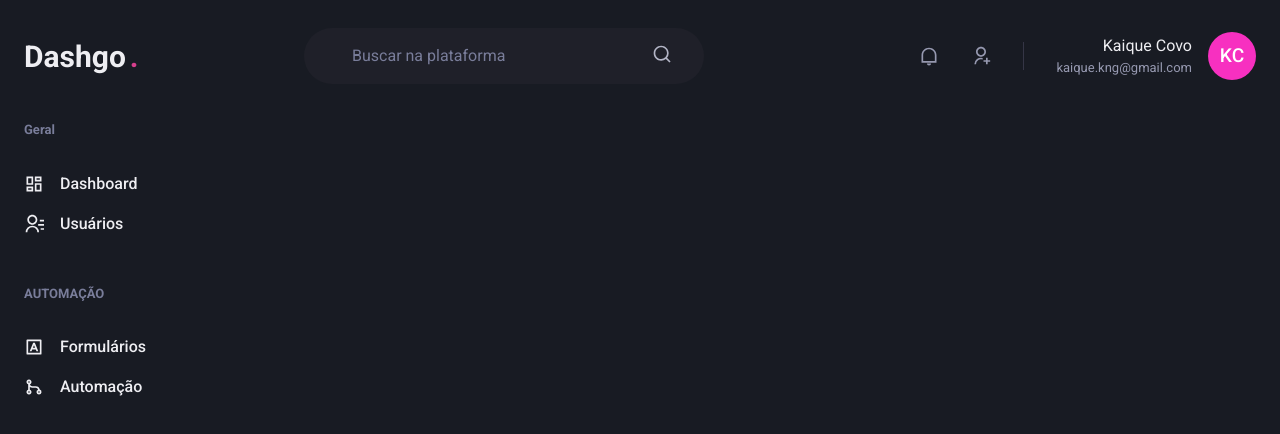
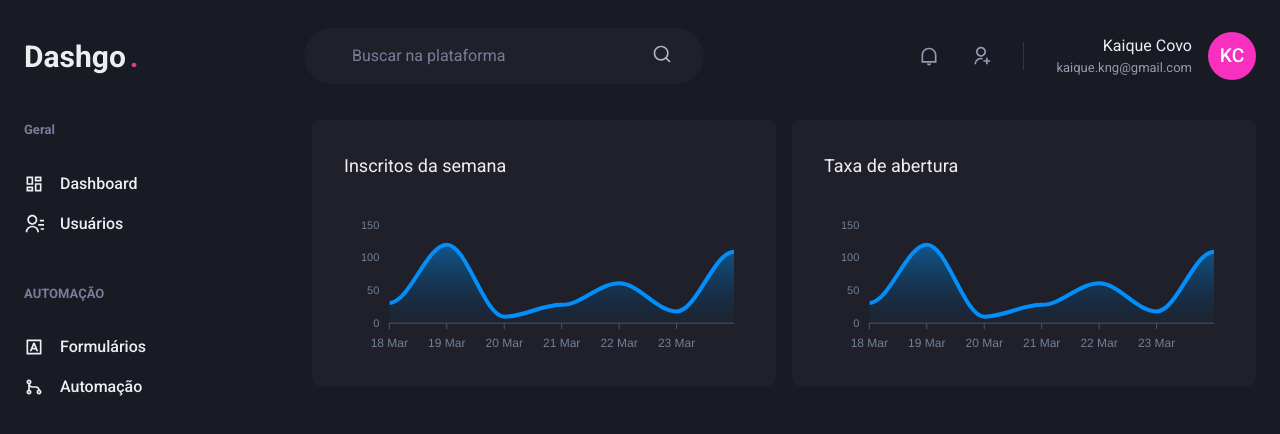
Before and after one commit to KaiqueCovo/dashgo, a Next.js app: page /dashboard in a window 1280 px wide. Shown: the top 434 px of the page. Built offline with nearby package versions, Linux system fonts and the light colour scheme.

Commit message:
feat(package.json/dashboard): add chart

```diff
--- a/package.json
+++ b/package.json
@@ -14,9 +14,11 @@
     "@chakra-ui/react": "^1.8.5",
     "@emotion/react": "^11.8.1",
     "@emotion/styled": "^11.8.1",
+    "apexcharts": "^3.33.1",
     "framer-motion": "^6.2.8",
     "next": "12.1.0",
     "react": "17.0.2",
+    "react-apexcharts": "^1.3.9",
     "react-dom": "17.0.2",
     "react-icons": "^4.3.1"
   },
--- a/src/pages/dashboard.tsx
+++ b/src/pages/dashboard.tsx
@@ -1,7 +1,67 @@
+
 import { Header } from '@/components/Header';
 import { Sidebar } from '@/components/Sidebar';
-import { Flex } from '@chakra-ui/react';
+import { Box, Flex, SimpleGrid, Text, theme } from '@chakra-ui/react';
+import { ApexOptions } from 'apexcharts';
 import type { NextPage } from 'next';
+import dynamic from 'next/dynamic';
+
+const Chart = dynamic(() => import('react-apexcharts'), { ssr: false });
+
+const options: ApexOptions  = {
+  chart: {
+    toolbar: {
+      show: false
+    },
+    zoom: {
+      enabled: false
+    },
+    foreColor: theme.colors.gray[500]
+  },
+  grid: {
+    show: false
+  },
+  dataLabels: {
+    enabled: false
+  },
+  tooltip: {
+    enabled: false,
+  },
+  xaxis: {
+    type: 'datetime',
+    axisBorder: {
+      color: theme.colors.gray[600]
+    },
+    axisTicks: {
+      color: theme.colors.gray[600]
+    },
+    categories: [
+      '2021-03-18T00:00:00.000Z',
+      '2021-03-19T00:00:00.000Z',
+      '2021-03-20T00:00:00.000Z',
+      '2021-03-21T00:00:00.000Z',
+      '2021-03-22T00:00:00.000Z',
+      '2021-03-23T00:00:00.000Z',
+      '2021-03-24T00:00:00.000Z',
+    ]
+  },
+  fill: {
+    opacity: 0.3,
+    type: 'gradient',
+    gradient: {
+      shade: 'dark',
+      opacityFrom: 0.7,
+      opacityTo: 0.3
+    }
+  }
+};
+
+const series = [
+  {
+    name: 'series1',
+    data: [31, 120, 10, 28, 61, 18, 109]
+  }
+];
 
 const Dashboard: NextPage = () => {
   return (
@@ -10,6 +70,37 @@
 
       <Flex w="100%" my="6" maxW={1480} mx="auto" px="6">
         <Sidebar />
+
+        <SimpleGrid flex={1} gap={4} minChildWidth="320px" alignItems="flex-start">
+          <Box
+            p="8"
+            bg="gray.800"
+            borderRadius={8}
+            pb="4"
+          >
+            <Text fontSize="lg" mb="4">Inscritos da semana</Text>
+            <Chart
+              type="area"
+              height={160}
+              options={options}
+              series={series}
+            />
+          </Box>
+          <Box
+            p="8"
+            bg="gray.800"
+            borderRadius={8}
+            pb="4"
+          >
+            <Text fontSize="lg" mb="4">Taxa de abertura</Text>
+            <Chart
+              type="area"
+              height={160}
+              options={options}
+              series={series}
+            />
+          </Box>
+        </SimpleGrid>
       </Flex>
     </Flex>
   );
```
Also changed, not shown: 1 other file (tests, documents, lock files or other folders).
